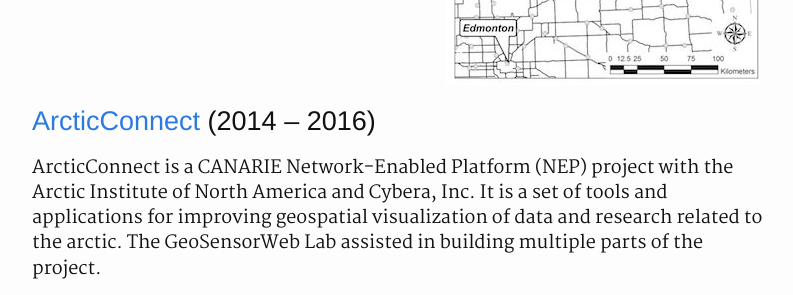
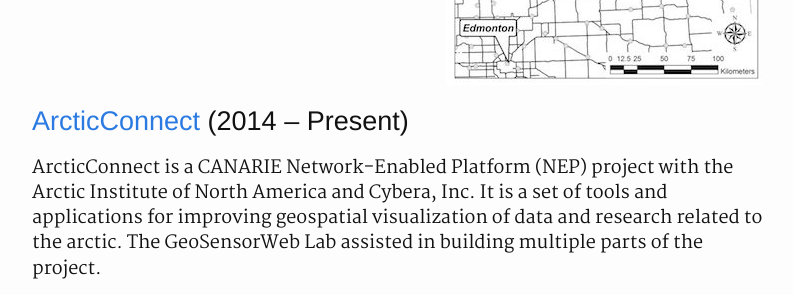
Before and after one commit to GeoSensorWebLab/geosensorweblab.github.io, a Jekyll site: the page built from projects.md, in a window 1280 px wide and 900 px high, scrolled down 943 px. Shown: the part 154-449 px from the top of the window, without its empty margins (238-1031 px from the left). Built offline with Jekyll 4.4.1, drawn with Linux system fonts in a browser that asks for light colours.

Commit message:
fix(projects): change end date of arctic project

```diff
--- a/projects.md
+++ b/projects.md
@@ -25,7 +25,7 @@
 <img src="/assets/images/bera-2017-map.jpg" srcset="/assets/images/bera-2017-map@2x.jpg 2x">
 </div>
 
-## <a href="http://arcticconnect.org">ArcticConnect</a> (2014 – 2016)
+## <a href="http://arcticconnect.org">ArcticConnect</a> (2014 – Present)
 
 <p>
     ArcticConnect is a CANARIE Network-Enabled Platform (NEP) project with the Arctic Institute of North America and Cybera, Inc. It is a set of tools and applications for improving geospatial visualization of data and research related to the arctic. The GeoSensorWeb Lab assisted in building multiple parts of the project.
```
